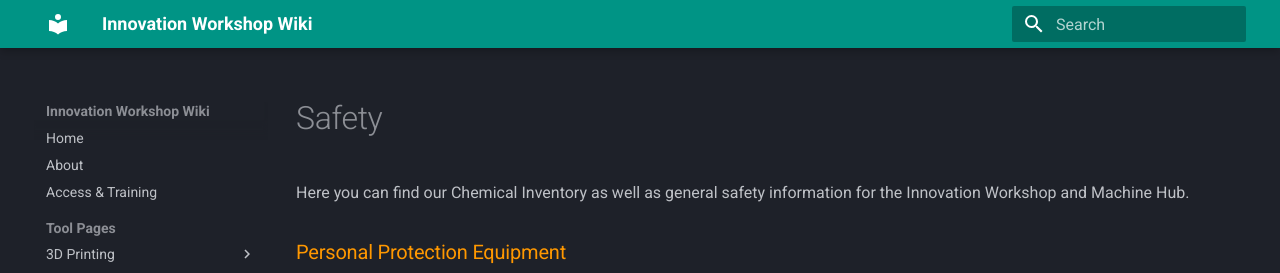
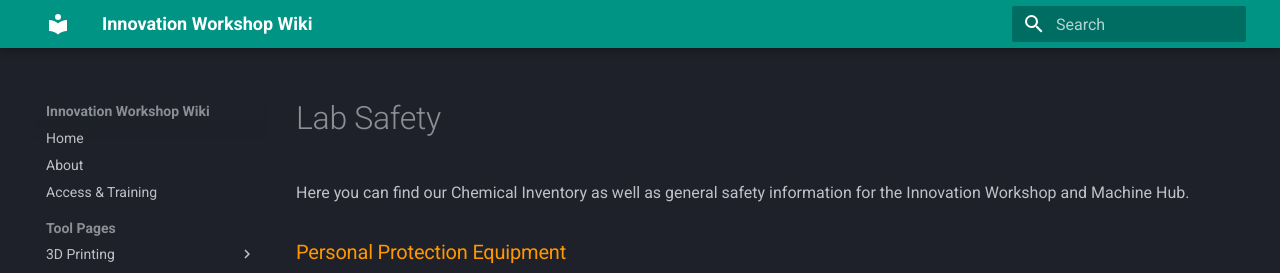
Before and after one commit to ucsb-innovation-workshop/ucsb-innovation-workshop.github.io, an MkDocs documentation site: the page built from docs/safety.md, in a window 1280 px wide and 900 px high. Shown: the top 273 px of the window. Built offline with MkDocs 1.6.1 and Material for MkDocs 9.7.7, drawn with Linux system fonts in a browser that asks for light colours.

Commit message:
Update safety.md

```diff
--- a/docs/safety.md
+++ b/docs/safety.md
@@ -1,4 +1,4 @@
-# Safety
+# Lab Safety
 
 Here you can find our Chemical Inventory as well as general safety information for the Innovation Workshop and Machine Hub.
 
```
